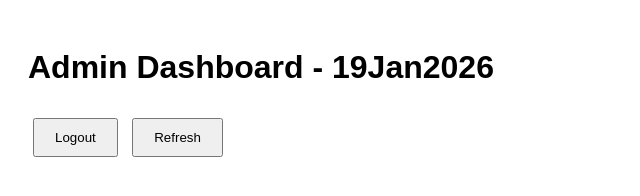
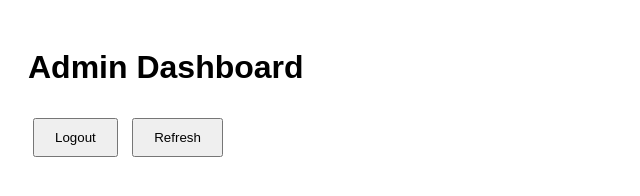
Before and after one commit to rmitaccs40/Appointment_Notification_AWS_App, a website: page phase_2/admin-panel/public/index.html in a window 1280 px wide. Shown: the whole page, without its empty margins (0-640 px from the left). Drawn offline with Linux system fonts and the light colour scheme; no server answers; sample sign-in values are in the browser's storage.

Commit message:
Update index.html

```diff
--- a/phase_2/admin-panel/public/index.html
+++ b/phase_2/admin-panel/public/index.html
@@ -13,7 +13,7 @@
     </style>
 </head>
 <body>
-    <h1>Admin Dashboard - 19Jan2026</h1>
+    <h1>Admin Dashboard</h1>
     <button onclick="logout()">Logout</button>
     <button onclick="loadAppointments()">Refresh</button>
     <div id="appointments"></div>
```
